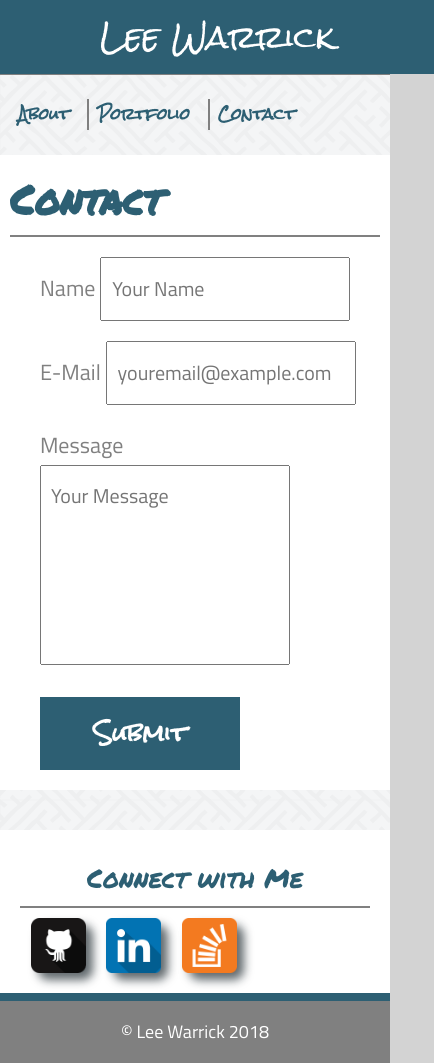
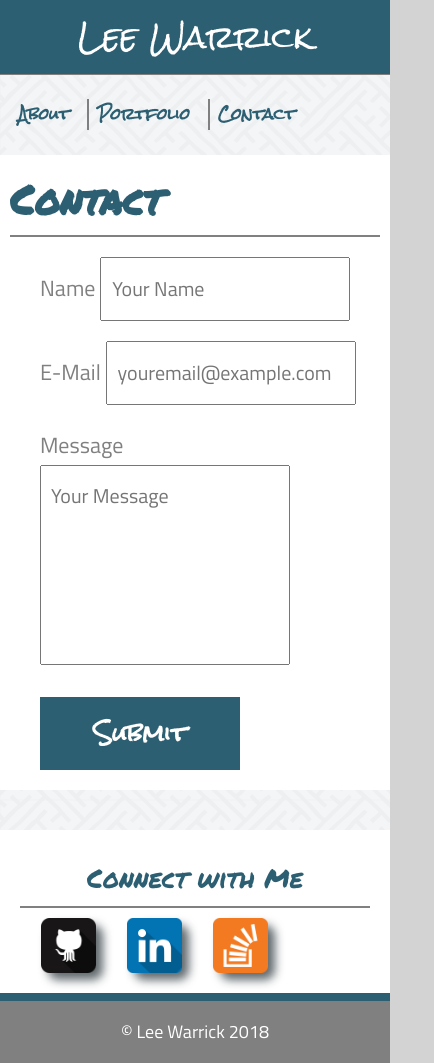
Before and after one commit to mynar7/Responsive-Portfolio, a plain HTML site: page contact.html in a window 390 px wide. Shown: the whole page, 434 px wide, since content can reach past the window. Drawn offline with Linux system fonts and the light colour scheme.

Commit message:
fix namelogo on mobile

```diff
--- a/assets/css/style.css
+++ b/assets/css/style.css
@@ -243,8 +243,10 @@ footer {
 }
 
 @media screen and (max-width: 768px) {
+
     .nameLogo {
         width: 100%;
+        padding: 22px 0;
         text-align: center;
     }
 
@@ -284,12 +286,9 @@ footer {
     }
 
 
-    .content {
-        width: 100%;
-    }
 }
 
-@media screen and (max-width: 430px) {
+@media screen and (max-width: 460px) {
 
     .headerContainer li {
         float: left;
@@ -300,7 +299,7 @@ footer {
     }
 
     .connectBar li {
-        margin-left: 3%;
+        margin-left: 6%;
     }
 
     .contactForm {
```
